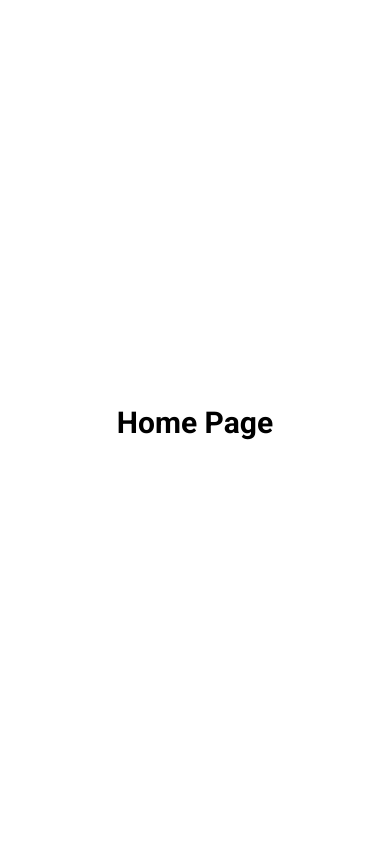
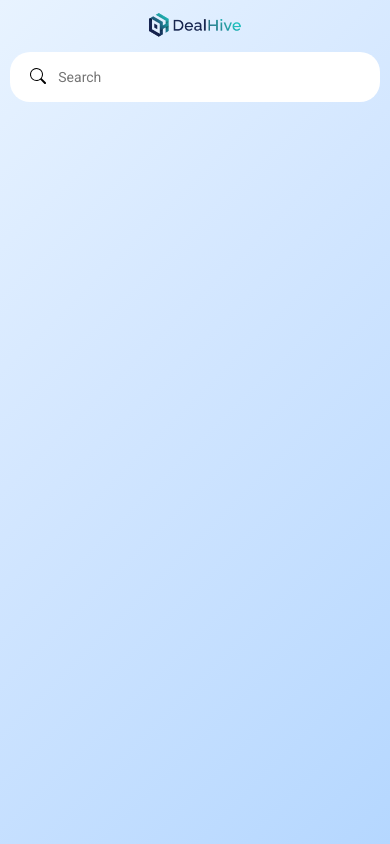
Before and after one commit to AmalRajMP/DealHive, a React (Create React App) app in the folder frontend/: page /home in a window 390 px wide. Built offline with nearby package versions, Linux system fonts and the light colour scheme; sample sign-in values are in the browser's storage.

Commit message:
feat(ui): add mobile homepage layout with navbar, logo, and search bar

```diff
--- a/frontend/src/pages/HomePage/index.js
+++ b/frontend/src/pages/HomePage/index.js
@@ -1,8 +1,30 @@
-import { MainContainer, Heading } from './styledComponents'
+import Website_Logo from '../../assets/Website_Logo.png'
+
+import { BsSearch } from 'react-icons/bs'
+
+import {
+  MainContainer,
+  Navbar,
+  NavWrapper,
+  WebsiteLogo,
+  SearchbarWrapper,
+  SearchIcon,
+  SearchInput,
+} from './styledComponents'
 
 const HomePage = () => (
   <MainContainer>
-    <Heading>Home Page</Heading>
+    <Navbar>
+      <NavWrapper>
+        <WebsiteLogo src={Website_Logo} alt="website-logo" />
+        <SearchbarWrapper>
+          <SearchIcon>
+            <BsSearch />
+          </SearchIcon>
+          <SearchInput type="search" placeholder="Search" />
+        </SearchbarWrapper>
+      </NavWrapper>
+    </Navbar>
   </MainContainer>
 )
 
--- a/frontend/src/pages/HomePage/styledComponents.js
+++ b/frontend/src/pages/HomePage/styledComponents.js
@@ -2,11 +2,50 @@ import styled from 'styled-components'
 
 export const MainContainer = styled.div`
   min-height: 100vh;
+  width: 100%;
+  background: linear-gradient(135deg, #e8f3ff 0%, #d4e7ff 40%, #b5d7ff 100%);
   display: flex;
-  justify-content: center;
+  flex-direction: column;
   align-items: center;
+  padding: 10px;
 `
-export const Heading = styled.h1`
+export const Navbar = styled.nav`
+  width: 100%;
+  display: flex;
+`
+export const NavWrapper = styled.div`
+  width: 100%;
+  display: flex;
+  flex-direction: column;
+  align-items: center;
+  gap: 12px;
+`
+export const WebsiteLogo = styled.img`
+  height: 130px;
+  width: 130px;
+  margin: -50px;
+  outline none;
+`
+export const SearchbarWrapper = styled.div`
+  width: 100%;
+  background-color: #ffffff;
   color: #000000;
-  font-size: 30px;
+  display: flex;
+  align-items: center;
+  gap: 10px;
+  border-radius: 20px;
+  padding: 10px 20px 10px 20px;
 `
+export const SearchIcon = styled.div`
+  height: 30px;
+  width: 20px;
+  align-self: center;
+  padding-top: 6px;
+`
+export const SearchInput = styled.input`
+  height: 100%;
+  width: 100%;
+  font-size: 14px;
+  border: none;
+  outline: none;
+`
```
